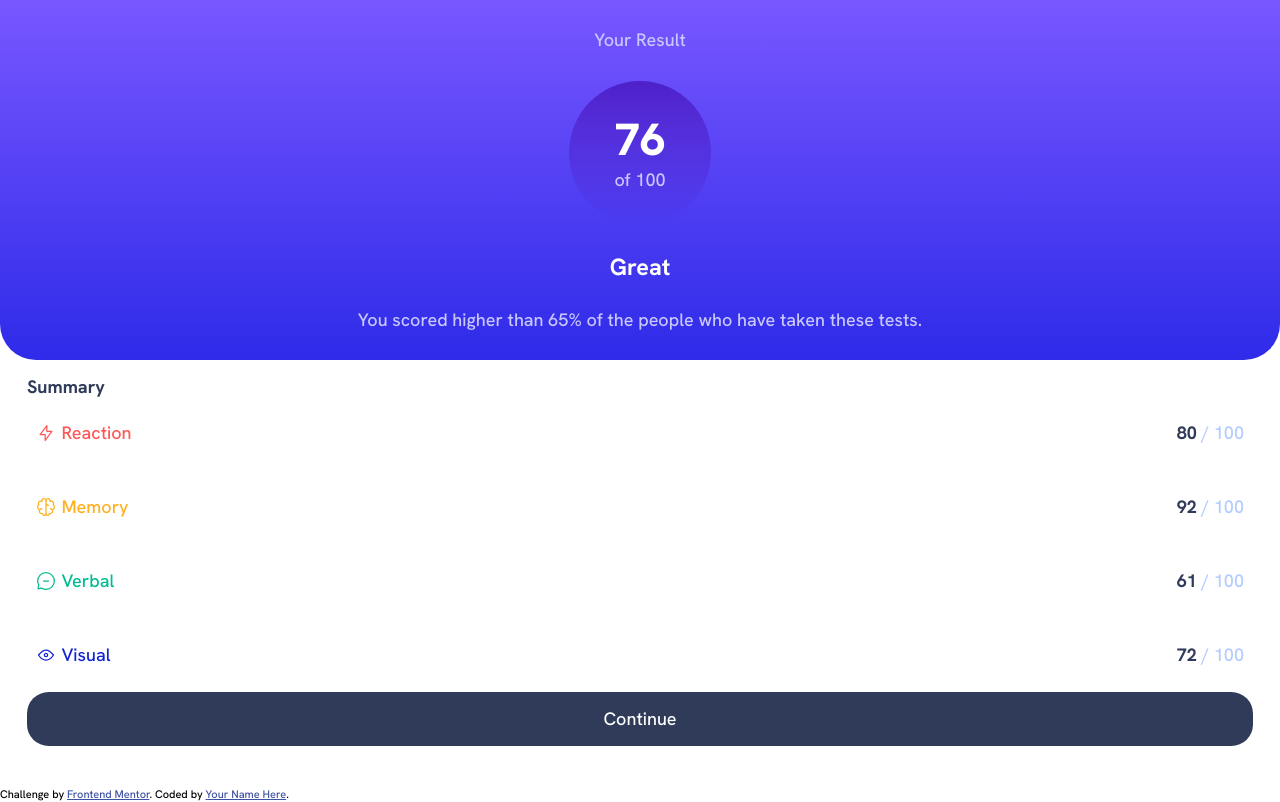
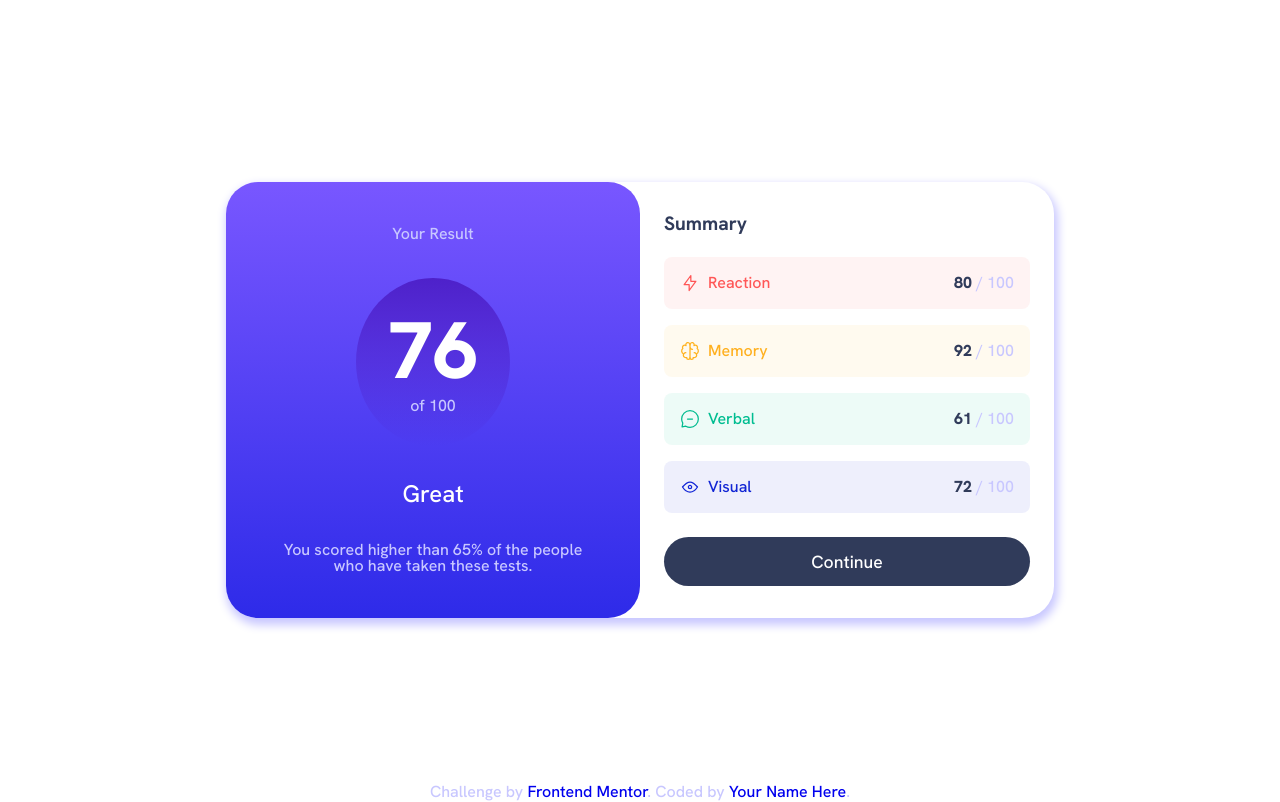
Before and after one commit to mvergara94/frontendmentor-results-card, a plain HTML site: page index.html in a window 1280 px wide. Drawn offline with Linux system fonts and the light colour scheme.

Commit message:
Refazendo Challenge

```diff
--- /dev/null
+++ b/assets/css/footer.css
@@ -0,0 +1,13 @@
+/* Footer do Frontendmentor */
+.attribution {
+  text-align: center;
+}
+
+@media (min-width: 820px) {
+  .attribution {
+    position: absolute;
+    bottom: 0;
+    right: 50%;
+    transform: translateX(+50%);
+  }
+}
--- /dev/null
+++ b/assets/css/result.css
@@ -0,0 +1,38 @@
+.result-card {
+  display: flex;
+  flex-direction: column;
+  align-items: center;
+  text-align: center;
+  gap: 1.5rem;
+  padding: 2rem 3rem;
+  background: var(--background-gradient);
+  border-bottom-left-radius: 2rem;
+  border-bottom-right-radius: 2rem;
+}
+
+.result__number {
+  display: flex;
+  padding: 2rem;
+  gap: 0.5rem;
+  max-width: max-content;
+  border-radius: 50%;
+  background: var(--circle-gradient);
+  flex-direction: column;
+}
+.result__number strong {
+  font-size: 5rem;
+  color: var(--white);
+}
+
+.result__sub-title {
+  color: var(--white);
+  font-size: 1.5rem;
+}
+
+@media (min-width: 820px) {
+  .result-card {
+    width: 50%;
+    justify-content: space-evenly;
+    border-radius: 2rem;
+  }
+}
--- a/assets/css/style.css
+++ b/assets/css/style.css
@@ -1,179 +1,71 @@
 @import url('https://fonts.googleapis.com/css2?family=Big+Shoulders+Display&family=Hanken+Grotesk:wght@500;700;800&family=Lexend+Deca&display=swap');
 
+@import url('result.css');
+@import url('summary.css');
+@import url('footer.css');
+
 :root {
-  /* Primary Colors */
+  /* Cores Primárias */
   --light-red: hsl(0, 100%, 67%);
   --orangey-yellow: hsl(39, 100%, 56%);
   --green-teal: hsl(166, 100%, 37%);
   --cobalt-blue: hsl(234, 85%, 45%);
 
-  /* Gradients */
-
+  /* Gradientes */
   --background-gradient: linear-gradient(
     to bottom,
     hsl(252, 100%, 67%),
     hsl(241, 81%, 54%)
   );
-
   --circle-gradient: linear-gradient(
     hsla(256, 72%, 46%, 1),
     hsla(241, 72%, 46%, 0)
   );
 
-  /* Neutral */
-
+  /* Cores Neutras */
   --white: hsl(0, 0%, 100%);
   --pale-blue: hsl(221, 100%, 85%);
   --light-lavender: hsl(241, 100%, 89%);
   --dark-gray-blue: hsl(224, 30%, 27%);
 }
 
+/* Reset CSS */
+* {
+  box-sizing: border-box;
+}
+
 body {
   font-family: 'Hanken Grotesk', sans-serif;
-  font-size: 18px;
+  font-size: 16px;
+  min-height: 100vh;
+  color: var(--light-lavender);
 }
 
 strong {
   color: var(--dark-gray-blue);
-  font-weight: 700;
+  font-weight: 800;
 }
 
-.result {
-  background: var(--background-gradient);
-  height: 45vh;
-  padding: 0 2em;
+a {
+  text-decoration: none;
+}
+
+.results-container {
   display: flex;
   flex-direction: column;
-  justify-content: space-evenly;
-  align-items: center;
-  color: var(--light-lavender);
-  border-bottom-left-radius: 2em;
-  border-bottom-right-radius: 2em;
 }
 
-.result__number {
-  background: var(--circle-gradient);
-  padding: 2em 2.5em;
-  border-radius: 50%;
-  display: flex;
-  flex-direction: column;
-  align-items: center;
-  justify-content: space-between;
-  gap: 0.5em;
-}
-
-.number__highlight {
-  font-size: 2.5em;
-  font-weight: 800;
-  color: var(--white);
-}
-
-.result__sub-title {
-  color: var(--white);
-  font-size: 1.3em;
-  font-weight: 700;
-}
-
-.result__description {
-  /* font-size: 0.8em; */
-  text-align: center;
-}
-
-.details {
-  height: 45vh;
-  display: flex;
-  flex-direction: column;
-  justify-content: space-evenly;
-  color: var(--pale-blue);
-  padding: 0 1.5em;
-  margin-top: 1em;
-  gap: 1.5em;
-}
-
-.details__title {
-  color: var(--dark-gray-blue);
-  font-weight: 700;
-  /* margin-bottom: 1em; */
-}
-
-.details__list {
-  display: flex;
-  flex-direction: column;
-  gap: 3em;
-  padding: 0 0.5em;
-}
-
-.list__item {
-  display: flex;
-  justify-content: space-between;
-  align-items: center;
-}
-
-.item__description {
-  display: flex;
-  align-items: center;
-  gap: 0.3em;
-}
-
-.reaction {
-  color: var(--light-red);
-}
-
-.memory {
-  color: var(--orangey-yellow);
-}
-
-.verbal {
-  color: var(--green-teal);
-}
-
-.visual {
-  color: var(--cobalt-blue);
-}
-
-.details__button {
-  text-decoration: none;
-  color: var(--white);
-  background: var(--dark-gray-blue);
-  text-align: center;
-  padding: 1em 0;
-  border-radius: 1.2em;
-}
-
-.details__button:hover {
-  background: var(--background-gradient);
-}
-/* Code of Frontend mentor */
-.attribution {
-  font-size: 11px;
-  text-align: center;
-  position: fixed;
-  bottom: 0;
-}
-.attribution a {
-  color: hsl(228, 45%, 44%);
-}
-
-@media screen and (min-width: 1440px) {
-  .container {
+@media (min-width: 820px) {
+  body {
     display: flex;
-    height: 100vh;
+    position: relative;
     justify-content: center;
     align-items: center;
   }
 
-  .result {
-    width: 16%;
-    border-radius: 2em;
-    box-shadow: 4px 4px 9px hsl(241, 100%, 89%, 0.7);
-    padding: 2em;
-  }
-
-  .details {
-    width: 16%;
-    border-radius: 2em;
-    box-shadow: 4px 4px 9px hsl(241, 100%, 89%, 0.7);
-    margin-top: 0%;
-    padding: 2em;
+  .results-container {
+    flex-direction: row;
+    border-radius: 2rem;
+    box-shadow: 2px 5px 10px 2px;
   }
 }
--- /dev/null
+++ b/assets/css/summary.css
@@ -0,0 +1,104 @@
+/* Sumário */
+
+.summary {
+  padding: 2rem 1.5rem;
+  display: flex;
+  flex-direction: column;
+  gap: 1.5rem;
+}
+
+.summary__title {
+  font-size: 1.2rem;
+  color: var(--dark-gray-blue);
+  font-weight: 700;
+}
+
+.summary__list {
+  display: flex;
+  flex-direction: column;
+  gap: 1rem;
+}
+
+.list__item {
+  display: flex;
+  justify-content: space-between;
+  align-items: center;
+  padding: 1rem;
+  position: relative;
+}
+
+.item__description {
+  display: flex;
+  align-items: center;
+  gap: 0.5rem;
+}
+
+.summary__button {
+  font-size: 1.1rem;
+  text-align: center;
+  padding: 1rem 0;
+  color: var(--white);
+  background-color: var(--dark-gray-blue);
+  border-radius: 2rem;
+  transition: background-color 0.3s ease-in-out;
+}
+
+.summary__button:hover {
+  background-color: hsl(241, 81%, 54%);
+}
+
+/* Propriedades dos elementos da lista */
+
+.list__item::before {
+  content: '';
+  position: absolute;
+  top: 0;
+  left: 0;
+  width: 100%;
+  height: 100%;
+  opacity: 0.07;
+  border-radius: 0.5rem;
+  z-index: -1;
+}
+
+.list__item:nth-child(1)::before {
+  background-color: var(--light-red);
+}
+
+.list__item:nth-child(2)::before {
+  background-color: var(--orangey-yellow);
+}
+
+.list__item:nth-child(3)::before {
+  background-color: var(--green-teal);
+}
+
+.list__item:nth-child(4)::before {
+  background-color: var(--cobalt-blue);
+}
+
+/* Estilos específicos dos itens */
+
+.item__description[data-type='reaction'] {
+  color: var(--light-red);
+}
+
+.item__description[data-type='memory'] {
+  color: var(--orangey-yellow);
+}
+
+.item__description[data-type='verbal'] {
+  color: var(--green-teal);
+}
+
+.item__description[data-type='visual'] {
+  color: var(--cobalt-blue);
+}
+
+@media (min-width: 820px) {
+  .summary {
+    width: 50%;
+    border-bottom-right-radius: 2rem;
+    border-top-right-radius: 2rem;
+  }
+}
--- a/index.html
+++ b/index.html
@@ -15,12 +15,12 @@
     <title>Frontend Mentor | Results summary component</title>
     <link rel="stylesheet" href="assets/css/reset.css" />
     <link rel="stylesheet" href="assets/css/style.css" />
-
-    <!-- Feel free to remove these styles or customise in your own stylesheet 👍 -->
+    <meta name="description" content="Test Results card component" />
   </head>
   <body>
-    <main class="container">
-      <section class="result">
+    <main>
+      <section class="results-container">
+        <div class="result-card">
           <h3 class="result__title">Your Result</h3>
 
           <p class="result__number">
@@ -30,12 +30,12 @@
           <p class="result__description">
             You scored higher than 65% of the people who have taken these tests.
           </p>
-      </section>
-      <section class="details">
-        <h4 class="details__title">Summary</h4>
-        <ul class="details__list">
+        </div>
+        <div class="summary">
+          <h4 class="summary__title">Summary</h4>
+          <ul class="summary__list">
             <li class="list__item">
-            <div class="item__description reaction">
+              <div class="item__description" data-type="reaction">
                 <img
                   src="assets/images/icon-reaction.svg"
                   alt="Reaction symbol"
@@ -45,36 +45,38 @@
               <p><strong>80</strong> / 100</p>
             </li>
             <li class="list__item">
-            <div class="item__description memory">
+              <div class="item__description" data-type="memory">
                 <img src="assets/images/icon-memory.svg" alt="Memory symbol" />
                 <h5>Memory</h5>
               </div>
               <p><strong>92</strong> / 100</p>
             </li>
             <li class="list__item">
-            <div class="item__description verbal">
+              <div class="item__description" data-type="verbal">
                 <img src="assets/images/icon-verbal.svg" alt="Verbal symbol" />
                 <h5>Verbal</h5>
               </div>
               <p><strong>61</strong> / 100</p>
             </li>
             <li class="list__item">
-            <div class="item__description visual">
+              <div class="item__description" data-type="visual">
                 <img src="assets/images/icon-visual.svg" alt="Visual symbol" />
                 <h5>Visual</h5>
               </div>
               <p><strong>72</strong> / 100</p>
             </li>
           </ul>
-        <a href="#" class="details__button">Continue</a>
+          <a href="#" class="summary__button">Continue</a>
+        </div>
       </section>
     </main>
 
-    <div class="attribution">
+    <footer class="attribution">
       Challenge by
       <a href="https://www.frontendmentor.io?ref=challenge" target="_blank"
         >Frontend Mentor</a
       >. Coded by <a href="#">Your Name Here</a>.
-    </div>
+    </footer>
+    <script src="assets/js/main.js"></script>
   </body>
 </html>
```
Also changed, not shown: assets/fonts/HankenGrotesk-VariableFont_wght.ttf (deleted), assets/fonts/README.txt (deleted), assets/fonts/static/HankenGrotesk-Bold.ttf (deleted), assets/fonts/static/HankenGrotesk-ExtraBold.ttf (deleted), assets/fonts/static/HankenGrotesk-Medium.ttf (deleted), assets/js/main.js (added). Lines whose indentation alone changed are shown as unchanged.
